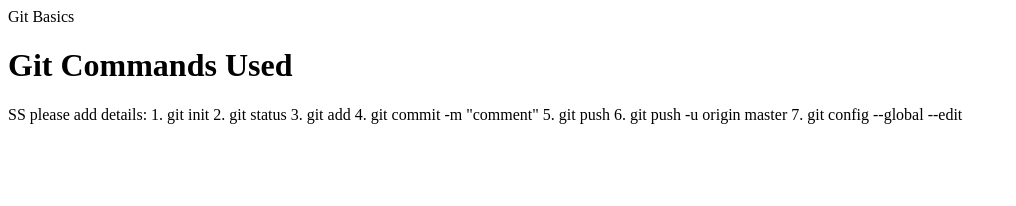
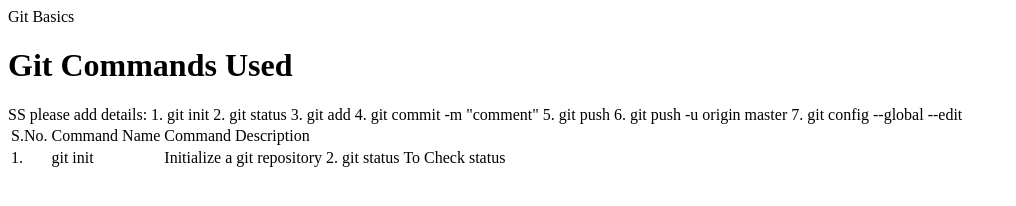
Before and after one commit to s4shamsher/LearningGit, a plain HTML site: page index.html in a window 1280 px wide. Shown: the whole page, without its empty margins (0-1016 px from the left). Drawn offline with Linux system fonts and the light colour scheme.

Commit message:
Added Table structure to index.html

```diff
--- a/index.html
+++ b/index.html
@@ -12,5 +12,16 @@ SS please add details:
 6. git push -u origin master
 7. git config --global --edit
 </Para>
+<Table>
+<TR>
+<TD>S.No.</TD><TD>Command Name</TD><TD>Command Description</TD>
+</TR>
+<TR>
+<TD>1.</TD><TD>git init</TD><TD>Initialize a git repository</TD>
+<TD>2.</TD><TD>git status</TD><TD>To Check status</TD>
+
+
+</TR>
+</Table>
 </Body>
 </HTML>
```
